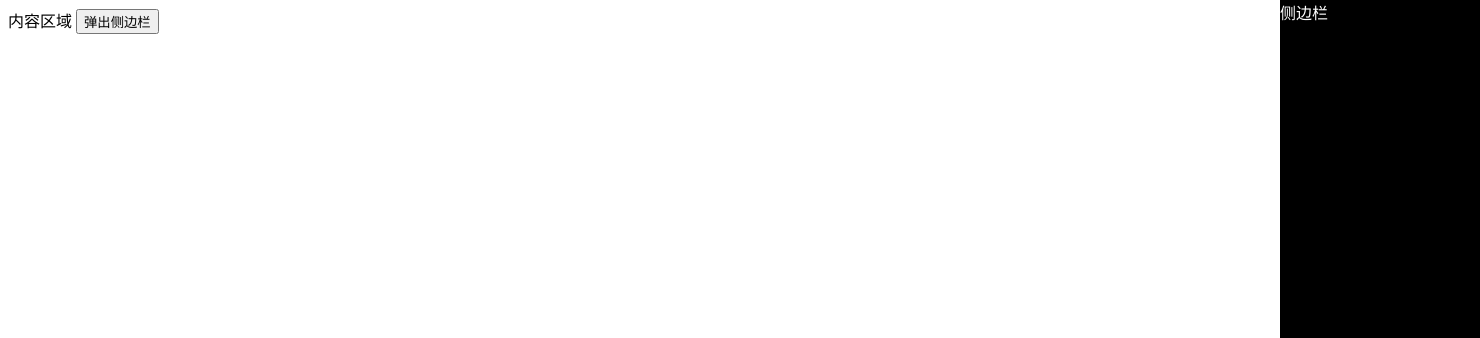
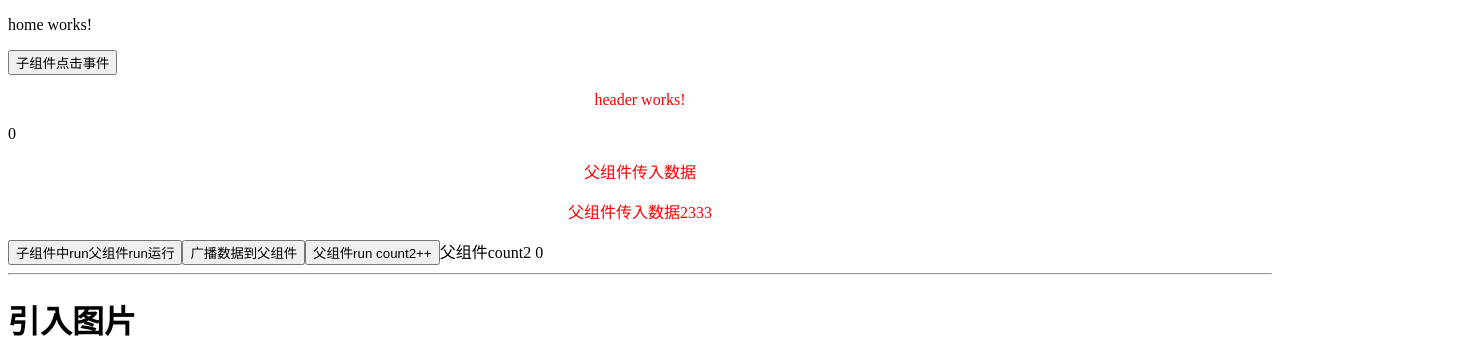
Before and after one commit to YahooGo/AngularStudy, an Angular app in the folder AngularShop/: page / in a window 1280 px wide. Shown: the top 338 px of the page, 1480 px wide, since content can reach past the window. Built offline with nearby package versions, Linux system fonts and the light colour scheme.

Commit message:
父子组件传参

```diff
--- a/AngularShop/src/app/app.component.html
+++ b/AngularShop/src/app/app.component.html
@@ -1,10 +1,10 @@
 <!--The content below is only a placeholder and can be replaced.-->
 
-<!-- <app-news></app-news>
-<app-home></app-home> -->
+<!-- <app-news></app-news> -->
+<app-home></app-home>
 <!-- <app-form></app-form> -->
 <!-- <app-search></app-search> -->
 <!-- <app-news></app-news> -->
 
-<app-transition></app-transition>
+<!-- <app-transition></app-transition> -->
 <!-- <router-outlet></router-outlet> -->
--- a/AngularShop/src/app/components/header/header.component.html
+++ b/AngularShop/src/app/components/header/header.component.html
@@ -1,3 +1,9 @@
 <button (click)="run()">子组件点击事件</button>
 <p>header works!</p>
 <span>{{count}}</span>
+
+<p>{{title}}</p>
+<p>{{msg2!}}</p>
+
+<button (click)="getParentRun()">子组件中run父组件run运行</button>
+<button (click)="backDataToParent()">广播数据到父组件</button>
--- a/AngularShop/src/app/components/header/header.component.ts
+++ b/AngularShop/src/app/components/header/header.component.ts
@@ -1,4 +1,4 @@
-import { Component, OnInit } from '@angular/core';
+import { Component, OnInit, Input, Output, EventEmitter } from '@angular/core';
 
 @Component({
   selector: 'app-header',
@@ -8,6 +8,17 @@ import { Component, OnInit } from '@angular/core';
 export class HeaderComponent implements OnInit {
   public count = 0;
   constructor() { }
+  // 设置别名引入
+  @Input('msg') msg2: string;
+  // 正常引入
+  @Input() title: string;
+  // 接收父组件方法
+  @Input('run') runParent: any;
+
+  // @Output()发出数据
+  @Output() private backdata = new EventEmitter();
+
+  // public title: string = '首页组件标题';
 
   ngOnInit() {
   }
@@ -16,4 +27,14 @@ export class HeaderComponent implements OnInit {
     this.count++;
     console.log('我是子组件run方法');
   }
+
+  getParentRun() {
+    // 执行父组件run方法
+    this.runParent();
+  }
+
+  backDataToParent() {
+    this.backdata.emit('这是子组件数据通过@Output()发出');
+  }
+
 }
--- a/AngularShop/src/app/components/home/home.component.html
+++ b/AngularShop/src/app/components/home/home.component.html
@@ -1,4 +1,10 @@
 <p>home works!</p>
+
+<app-header [title]="childTitle" [msg]="msg" [run]="run" (backdata)="getChildData($event)"></app-header>
+<button (click)="run()">父组件run count2++</button>
+<span>父组件count2</span> {{count2}}
+<br>
+<hr>
 <h1>引入图片</h1>
 <img src="assets/images/index.png" alt="" style="width: 300px;">
 <img [src]="imgUrl" alt="">
--- a/AngularShop/src/app/components/home/home.component.ts
+++ b/AngularShop/src/app/components/home/home.component.ts
@@ -6,6 +6,12 @@ import { Component, OnInit } from '@angular/core';
   styleUrls: ['./home.component.scss']
 })
 export class HomeComponent implements OnInit {
+
+  public childTitle: string = '父组件传入数据';
+
+  public msg: string = '父组件传入数据2333';
+
+  public count2 = 0;
 
   public title: string = `初始title`;
 
@@ -41,7 +47,8 @@ export class HomeComponent implements OnInit {
   }
 
   run() {
-    console.log('执行方法');
+    console.log('执行方法父组件');
+    this.count2++;
   }
 
   getData() {
@@ -58,4 +65,9 @@ export class HomeComponent implements OnInit {
   setkeyWords() {
     this.keyWords = `asdasds`;
   }
+
+  getChildData(data): void {
+    console.log('子组件广播的数据:', data);
+    // console.log('22222');
+  }
 }
--- a/AngularShop/src/styles.scss
+++ b/AngularShop/src/styles.scss
@@ -2,4 +2,4 @@
 ul,li {
     list-style: none;
 }
-body {overflow: hidden;}
+// body {overflow: hidden;}
```
